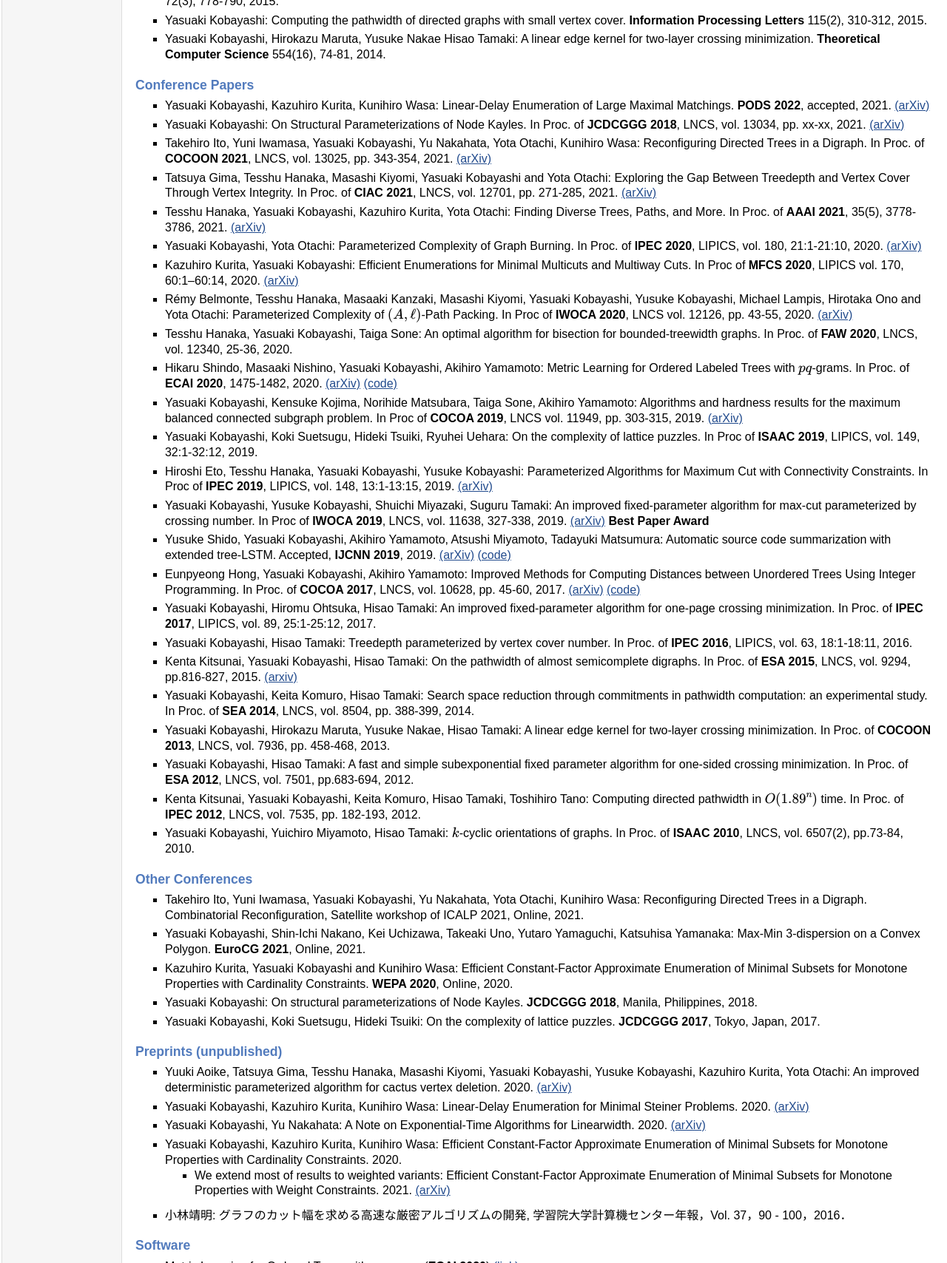
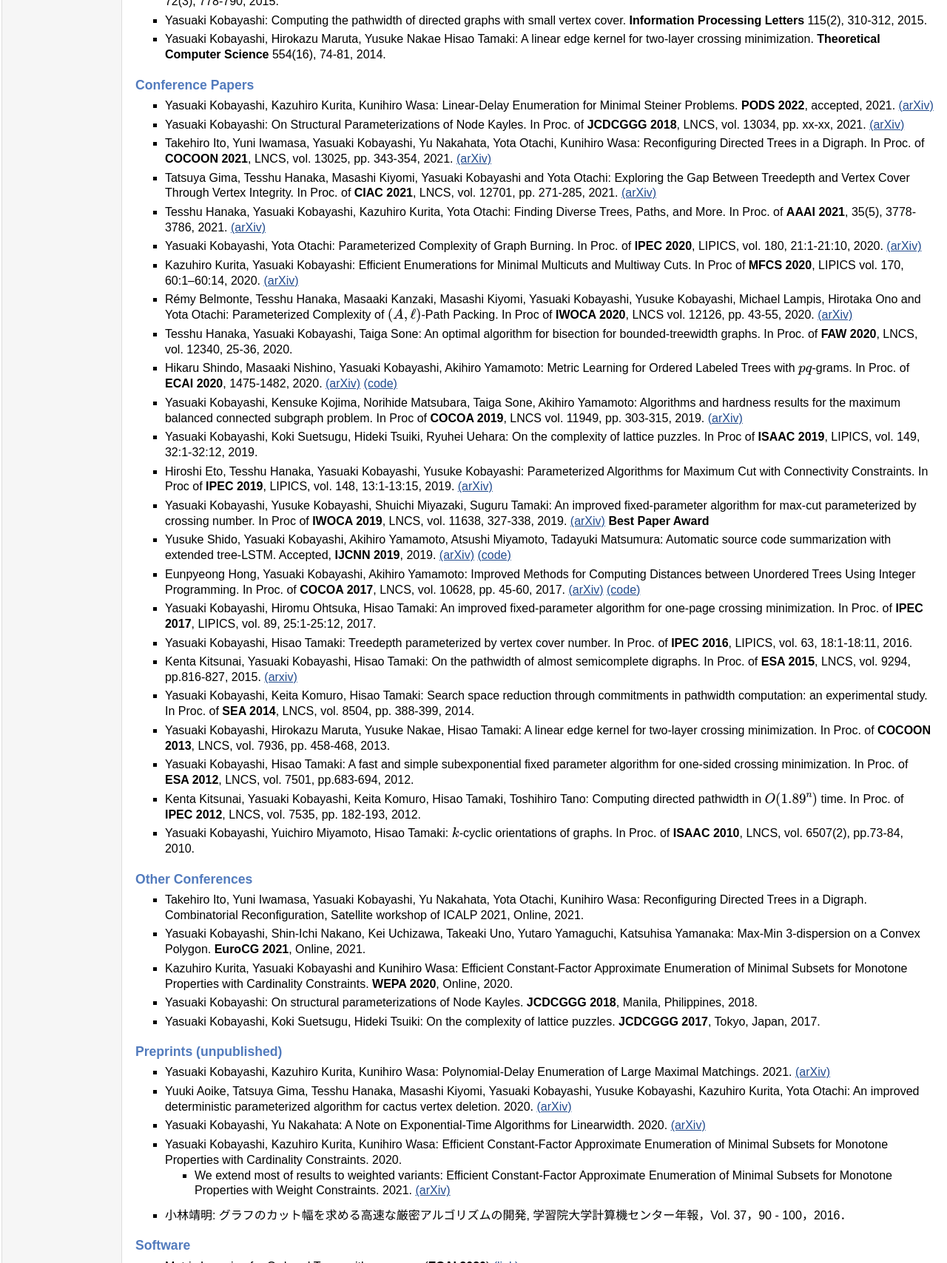
Before and after one commit to yasu0207/yasu0207.github.io, a plain HTML site: page research.html in a window 1280 px wide. Shown: the part 540-2248 px from the top of the page at 74% size. Drawn offline with nearby package versions, Linux system fonts and the light colour scheme; some packages are replaced by stand-ins of ours.

Commit message:
Add files via upload

```diff
--- a/research.html
+++ b/research.html
@@ -77,7 +77,7 @@ MathJax.Hub.Config({
 <h3>Conference Papers
 </h3>
 <ul>
-<li><p>Yasuaki Kobayashi, Kazuhiro Kurita, Kunihiro Wasa: Linear-Delay Enumeration of Large Maximal Matchings. <b>PODS 2022</b>, accepted, 2021. <a href="https://arxiv.org/abs/2105.04146" target=&ldquo;blank&rdquo;>(arXiv)</a>
+<li><p>Yasuaki Kobayashi, Kazuhiro Kurita, Kunihiro Wasa: Linear-Delay Enumeration for Minimal Steiner Problems. <b>PODS 2022</b>, accepted, 2021. <a href="https://arxiv.org/abs/2010.11462" target=&ldquo;blank&rdquo;>(arXiv)</a>
 </p>
 </li>
 <li><p>Yasuaki Kobayashi: On Structural Parameterizations of Node Kayles. In Proc. of <b>JCDCGGG 2018</b>, LNCS, vol. 13034, pp. xx-xx, 2021. <a href="https://arxiv.org/abs/2003.11775" target=&ldquo;blank&rdquo;>(arXiv)</a>
@@ -174,10 +174,10 @@ MathJax.Hub.Config({
 <h3>Preprints (unpublished)
 </h3>
 <ul>
-<li><p>Yuuki Aoike, Tatsuya Gima, Tesshu Hanaka, Masashi Kiyomi, Yasuaki Kobayashi, Yusuke Kobayashi, Kazuhiro Kurita, Yota Otachi: An improved deterministic parameterized algorithm for cactus vertex deletion. 2020. <a href="https://arxiv.org/abs/2012.04910" target=&ldquo;blank&rdquo;>(arXiv)</a>
+<li><p>Yasuaki Kobayashi, Kazuhiro Kurita, Kunihiro Wasa: Polynomial-Delay Enumeration of Large Maximal Matchings. 2021. <a href="https://arxiv.org/abs/2105.04146" target=&ldquo;blank&rdquo;>(arXiv)</a>
 </p>
 </li>
-<li><p>Yasuaki Kobayashi, Kazuhiro Kurita, Kunihiro Wasa: Linear-Delay Enumeration for Minimal Steiner Problems. 2020. <a href="https://arxiv.org/abs/2010.11462" target=&ldquo;blank&rdquo;>(arXiv)</a>
+<li><p>Yuuki Aoike, Tatsuya Gima, Tesshu Hanaka, Masashi Kiyomi, Yasuaki Kobayashi, Yusuke Kobayashi, Kazuhiro Kurita, Yota Otachi: An improved deterministic parameterized algorithm for cactus vertex deletion. 2020. <a href="https://arxiv.org/abs/2012.04910" target=&ldquo;blank&rdquo;>(arXiv)</a>
 </p>
 </li>
 <li><p>Yasuaki Kobayashi, Yu Nakahata: A Note on Exponential-Time Algorithms for Linearwidth. 2020. <a href="https://arxiv.org/abs/2010.02388" target=&ldquo;blank&rdquo;>(arXiv)</a>
```
